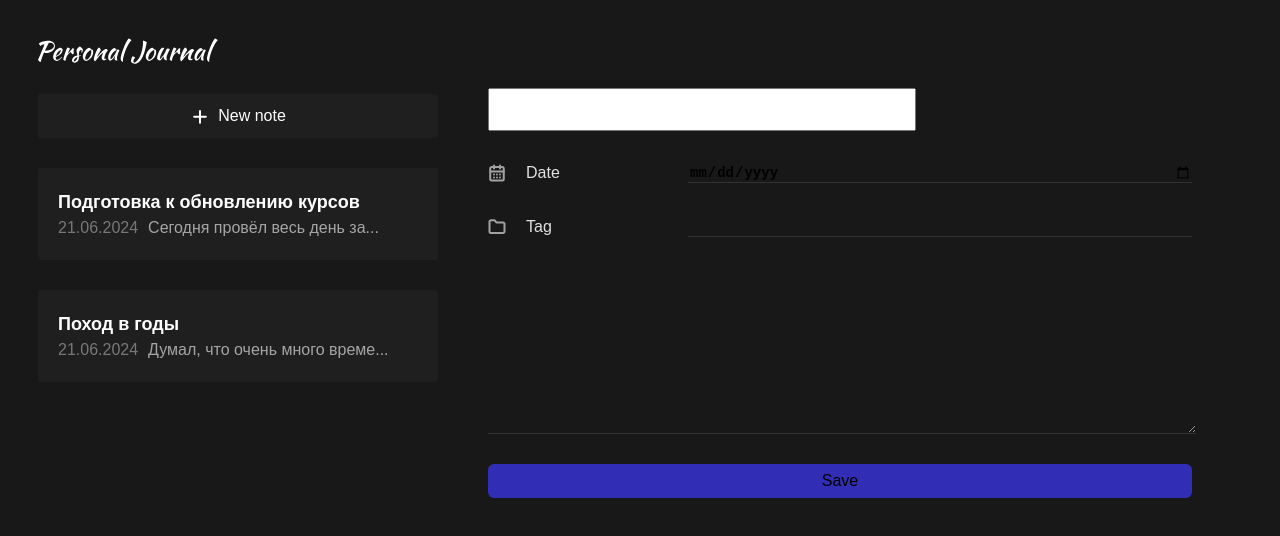
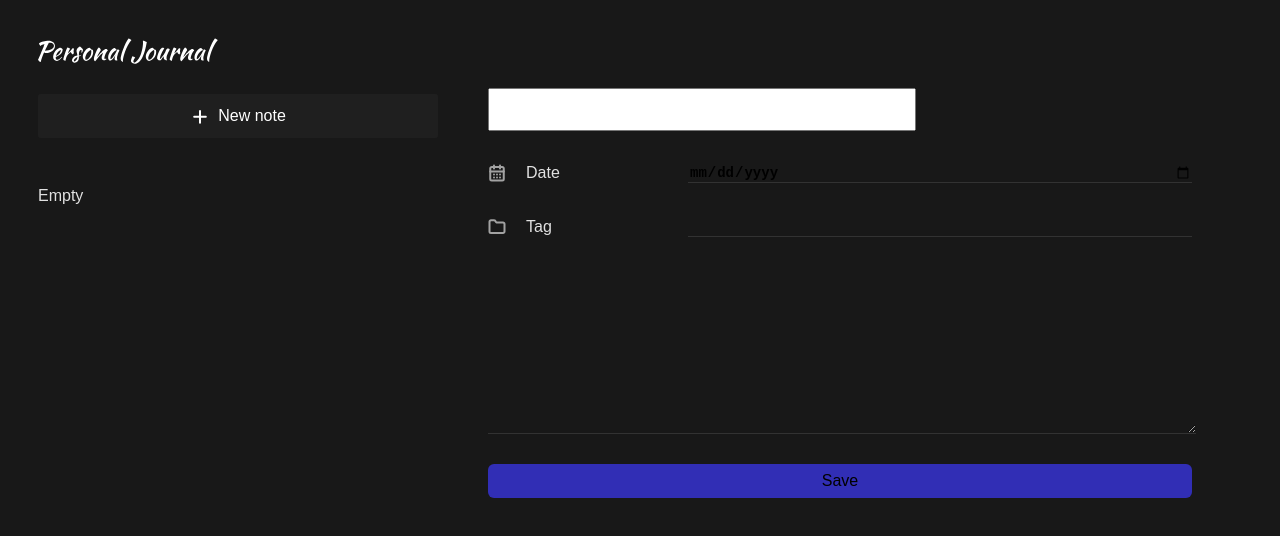
Before and after one commit to taratichenkodmitri/notes, a React (Vite) app: page / in a window 1280 px wide. Shown: the top 536 px of the page. Built offline with nearby package versions, Linux system fonts and the light colour scheme.

Commit message:
[+] add save notes to LocalStorage

```diff
--- a/src/App.jsx
+++ b/src/App.jsx
@@ -1,4 +1,4 @@
-import { useState } from 'react';
+import { useEffect, useState } from 'react';
 import './App.css';
 import Header from './components/Header/Header';
 import NoteAddButton from './components/NoteAddButton/NoteAddButton';
@@ -7,29 +7,37 @@ import NotesList from './components/NotesList/NotesList';
 import Body from './layout/Body/Body';
 import LeftPanel from './layout/LeftPanel/LeftPanel';
 
-const DEFAULT_NOTES = [
-  {
-    id: 1,
-    title: 'Подготовка к обновлению курсов',
-    text: 'Сегодня провёл весь день за...',
-    date: new Date(),
-  },
-  {
-    id: 2,
-    title: 'Поход в годы',
-    text: 'Думал, что очень много време...',
-    date: new Date(),
-  },
-];
+function App() {
+  const [notes, setNotes] = useState([]);
 
-function App() {
-  const [notes, setNotes] = useState(DEFAULT_NOTES);
+  useEffect(() => {
+    const savedNotes = JSON.parse(
+      localStorage.getItem('notes'),
+    );
+    if (savedNotes) {
+      setNotes(
+        savedNotes.map((note) => ({
+          ...note,
+          date: new Date(note.date),
+        })),
+      );
+    }
+  }, []);
+
+  useEffect(() => {
+    if (notes.length > 0) {
+      localStorage.setItem('notes', JSON.stringify(notes));
+    }
+  }, [notes]);
 
   const addNote = (createdNote) => {
     setNotes((oldNotes) => [
       ...oldNotes,
       {
-        id: oldNotes.length > 0 ? Math.max(...oldNotes.map((n) => n.id)) + 1 : 1,
+        id:
+          oldNotes.length > 0
+            ? Math.max(...oldNotes.map((n) => n.id)) + 1
+            : 1,
         title: createdNote.title,
         text: createdNote.text,
         date: new Date(createdNote.date),
```
